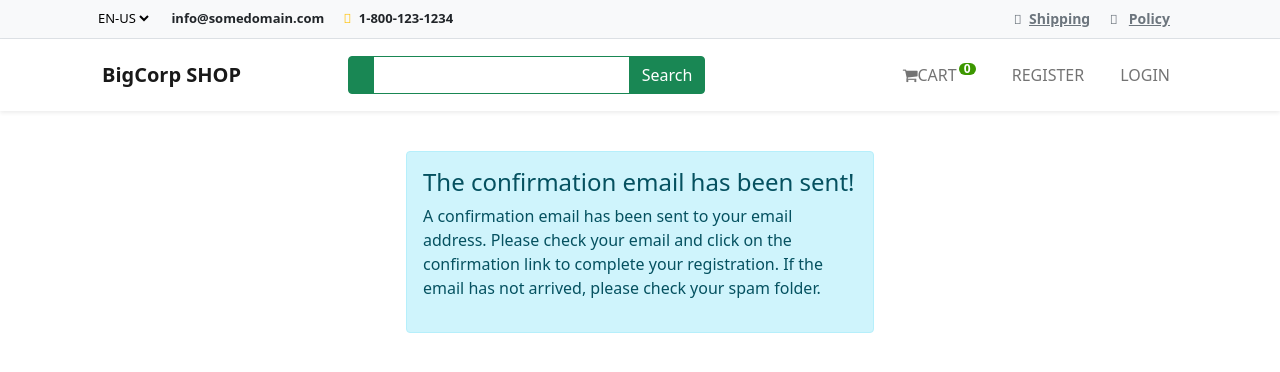
After one commit to nyckolas-python/django-htmx, a Django app: page /account/email-verification-sent/ in a window 1280 px wide. The commit adds this page. Shown: the top 372 px of the page. Run offline with Django 5.2, Linux system fonts and the light colour scheme; data that the repository does not hold is empty; some libraries are stand-ins or nearby versions.

Commit message:
feature: add ability 2 step email verification

```diff
--- /dev/null
+++ b/corp/account/templates/account/email/email-verification-sent.html
@@ -0,0 +1,22 @@
+{% extends "base.html" %}
+
+{% load static %}
+
+{% block content %}
+<br>
+
+<div class="container bg-white shadow-md p-3 form-layout">
+
+    <div class="alert alert-info" role="alert">
+        <h4 class="alert-heading">The confirmation email has been sent!</h4>
+        <p>
+            A confirmation email has been sent to your email address.
+            Please check your email and click on the confirmation link to complete your registration.
+            If the email has not arrived, please check your spam folder.
+        </p>
+    </div>
+</div>
+
+<br>
+
+{% endblock %}
--- /dev/null
+++ b/corp/account/templates/account/email/mail_body.txt
@@ -0,0 +1,3 @@
+You are almost there, {{ user.username }}!
+Please click the following link to confirm your account: {{ link }}
+The token expires on {{ expiry|time:"TIME_FORMAT" }}
--- a/corp/account/urls.py
+++ b/corp/account/urls.py
@@ -1,3 +1,4 @@
+from django.shortcuts import render
 from django.urls import path
 
 from . import views
@@ -6,6 +7,9 @@ app_name = 'account'
 
 urlpatterns = [
     path('register/', views.register_user, name='register'),
+    path('email-verification-sent/',
+         lambda request: render(request, 'account/email/email-verification-sent.html'),
+         name='email-verification-sent'),
     path('login/', views.login_user, name='login'),
     path('logout/', views.logout_user, name='logout'),
 ]
--- a/corp/corp/urls.py
+++ b/corp/corp/urls.py
@@ -2,12 +2,14 @@ from django.conf import settings
 from django.conf.urls.static import static
 from django.contrib import admin
 from django.urls import include, path
+from django_email_verification import urls as email_urls
 
 urlpatterns = [
     path('admin/', admin.site.urls),
     path('shop/', include('shop.urls'), name='shop'),
     path('cart/', include('cart.urls'), name='cart'),
     path('account/', include('account.urls'), name='account'),
+    path('email/', include(email_urls), name='email-verification'),
 ]
 
 if settings.DEBUG:
--- a/corp/shop/templates/base.html
+++ b/corp/shop/templates/base.html
@@ -41,6 +41,10 @@
         <title>BigCorp</title>
 
         <style>
+            .form-layout {
+                border-radius: 20px;
+                width: 500px;
+            }
             .badge {
                 padding-left: 9px;
                 padding-right: 9px;
@@ -253,12 +257,34 @@
                                 </span>
                             </a>
                         </li>
-                        <li class="nav-item">
-                            <a class="nav-link mx-2 text-uppercase" href="#">
-                                <i class="fa-solid fa-circle-user me-1"></i>
-                                Account
-                            </a>
-                        </li>
+                        {% if request.user.is_authenticated %}
+                            <li class="nav-item">
+                                <a class="nav-link mx-2 text-uppercase" href="#">
+                                    <i class="fa-solid fa-circle-user me-1"></i>
+                                    @{{ user.username }} Account
+                                </a>
+                            </li>
+
+                            <li class="nav-item">
+                                <a class="nav-link mx-2 text-uppercase" href="{% url 'account:logout' %}">
+                                    <i class="fa-solid fa-circle-user me-1"></i>
+                                    Logout
+                                </a>
+                            </li>
+                        {% else %}
+                            <li class="nav-item">
+                                <a class="nav-link mx-2 text-uppercase" href="{% url 'account:register' %}">
+                                    <i class="fa-solid fa-circle-user me-1"></i>
+                                    Register
+                                </a>
+                            </li>
+                            <li class="nav-item">
+                                <a class="nav-link mx-2 text-uppercase" href="{% url 'account:login' %}">
+                                    <i class="fa-solid fa-circle-user me-1"></i>
+                                    Login
+                                </a>
+                            </li>
+                        {% endif %}
                     </ul>
                 </div>
             </div>
--- a/requirements.txt
+++ b/requirements.txt
@@ -4,6 +4,7 @@ deprecation==2.1.0
 Django==5.0.2
 django-crispy-forms==2.1
 django-email-verification==0.3.3
+django-environ==0.11.2
 django-mathfilters==1.0.0
 packaging==23.2
 pillow==10.2.0
```
Also changed, not shown: corp/account/templates/account/email/email_success_template.html (added, +63 -0 lines), corp/account/templates/account/email/mail_body.html (added, +11 -0 lines), corp/corp/settings.py (+24 -21 lines).
